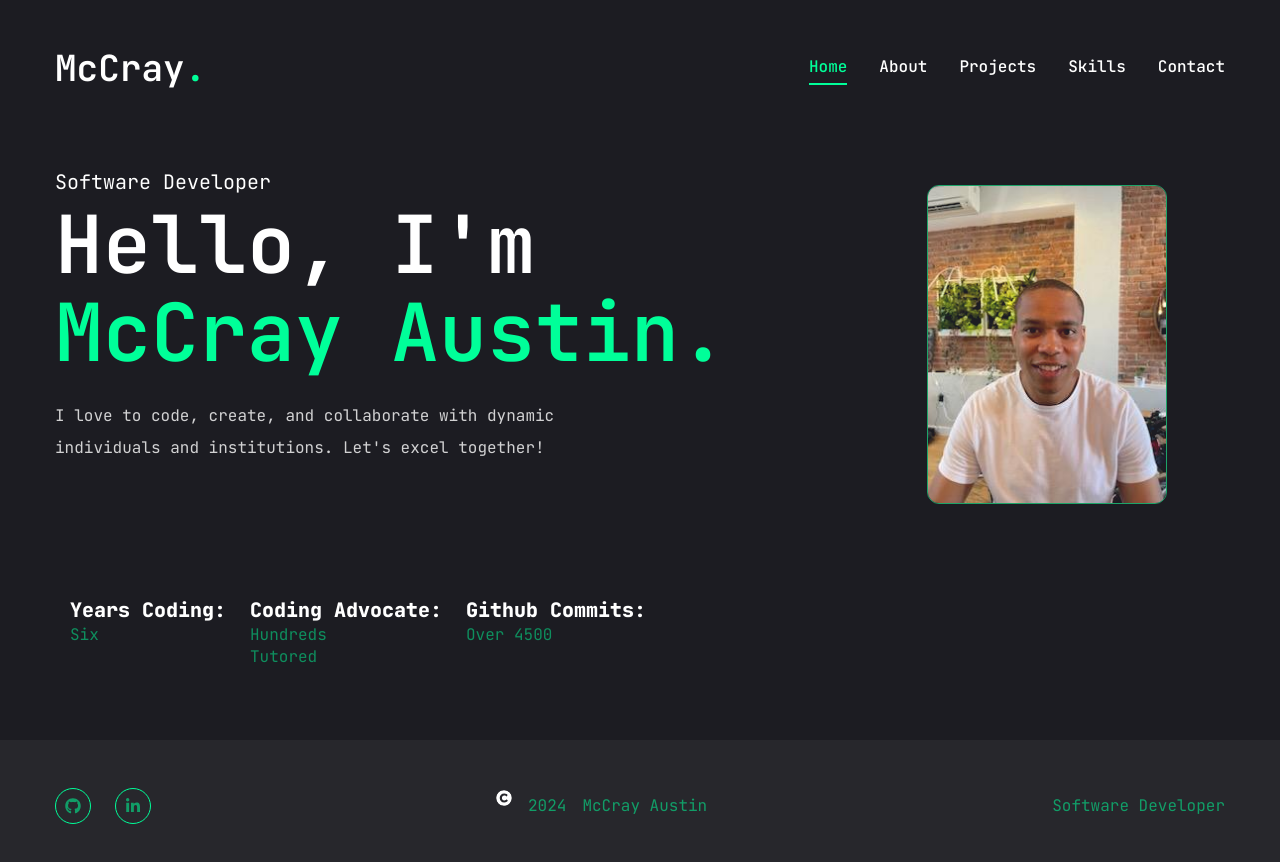
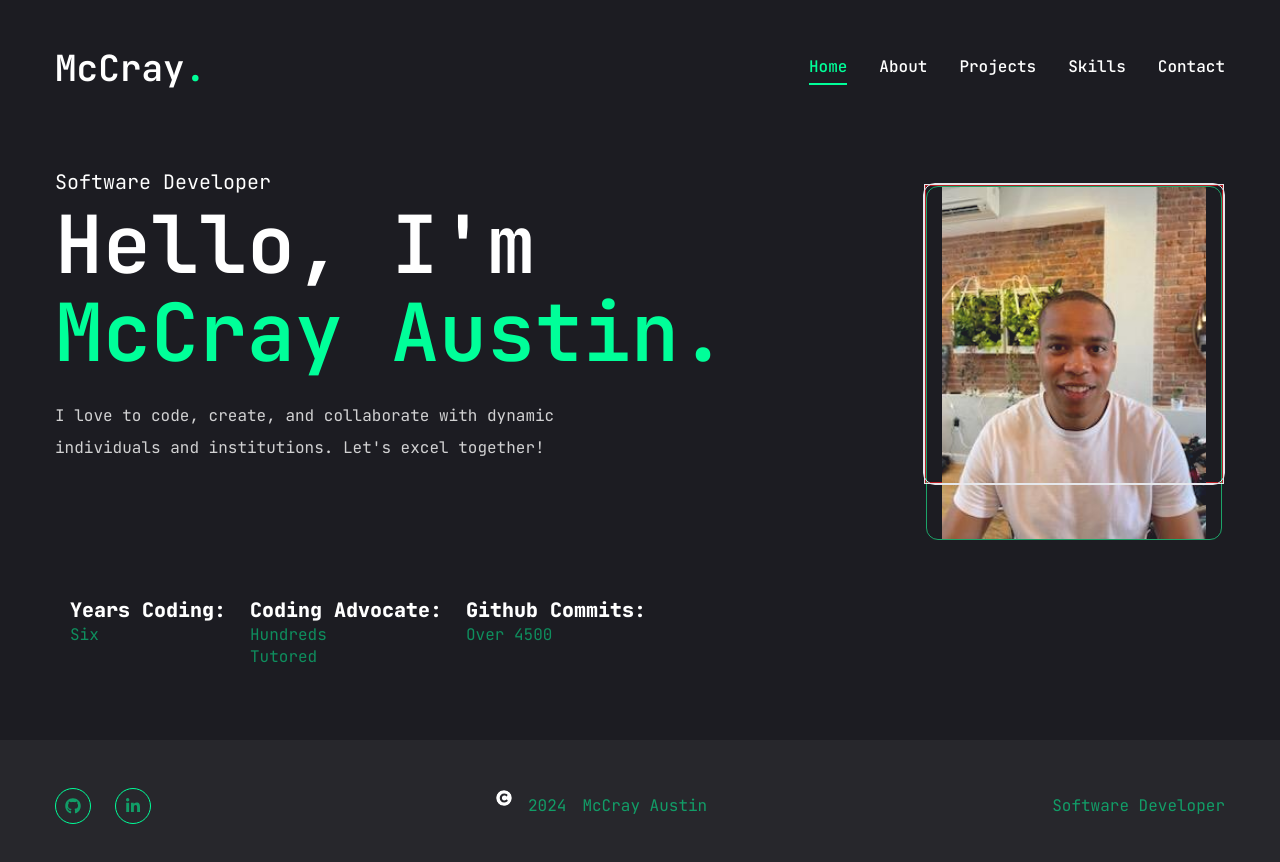
Before and after one commit to mmaustin/mccray-portfolio, a Next.js app in the folder next-portfolio/: page / in a window 1280 px wide. Shown: the top 862 px of the page. Built offline with nearby package versions, Linux system fonts and the light colour scheme.

Commit message:
Continuing to troubleshoot image display issues

```diff
--- a/next-portfolio/app/page.js
+++ b/next-portfolio/app/page.js
@@ -15,7 +15,7 @@ const HomePage = () => {
               I love to code, create, and collaborate with dynamic individuals and institutions.  Let's excel together!
             </p>
           </div>
-          <div className="order-1 lg:order-none mb-8 lg:mb-0 rounded-xl">
+          <div className="border order-1 lg:order-none mb-8 lg:mb-0 rounded-xl">
             <Photo />
           </div>
         </div>
--- a/next-portfolio/components/Photo.jsx
+++ b/next-portfolio/components/Photo.jsx
@@ -1,21 +1,20 @@
 'use client';
 
-import { motion } from "framer-motion";
 import Image from "next/image";
 import img from "@/public/photo.jpeg";
 
 const Photo = () => {
   return (
-    <div className="w-full h-full relative">
+    <div className="border w-full h-full">
       <div>
         <div
-          className="w-[298px] h-[298px] mix-blend-lighten">
+          className="border border-red-700 w-[298px] h-[298px] mix-blend-lighten">
           <Image
             src={img}
             // width={192}
             // height={192}
             alt="my photo"
-            className="object-cover rounded-xl border border-accent/60"
+            className="container rounded-xl border border-accent/60"
           />
         </div>
       </div>
```
